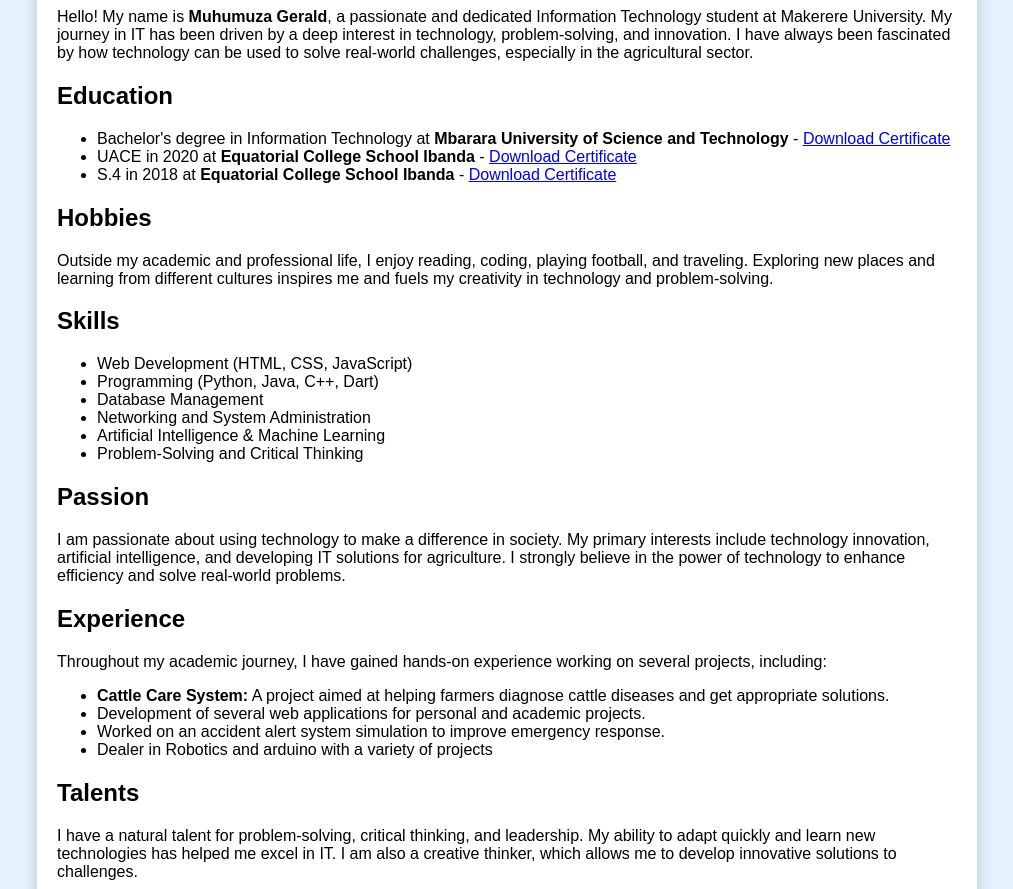
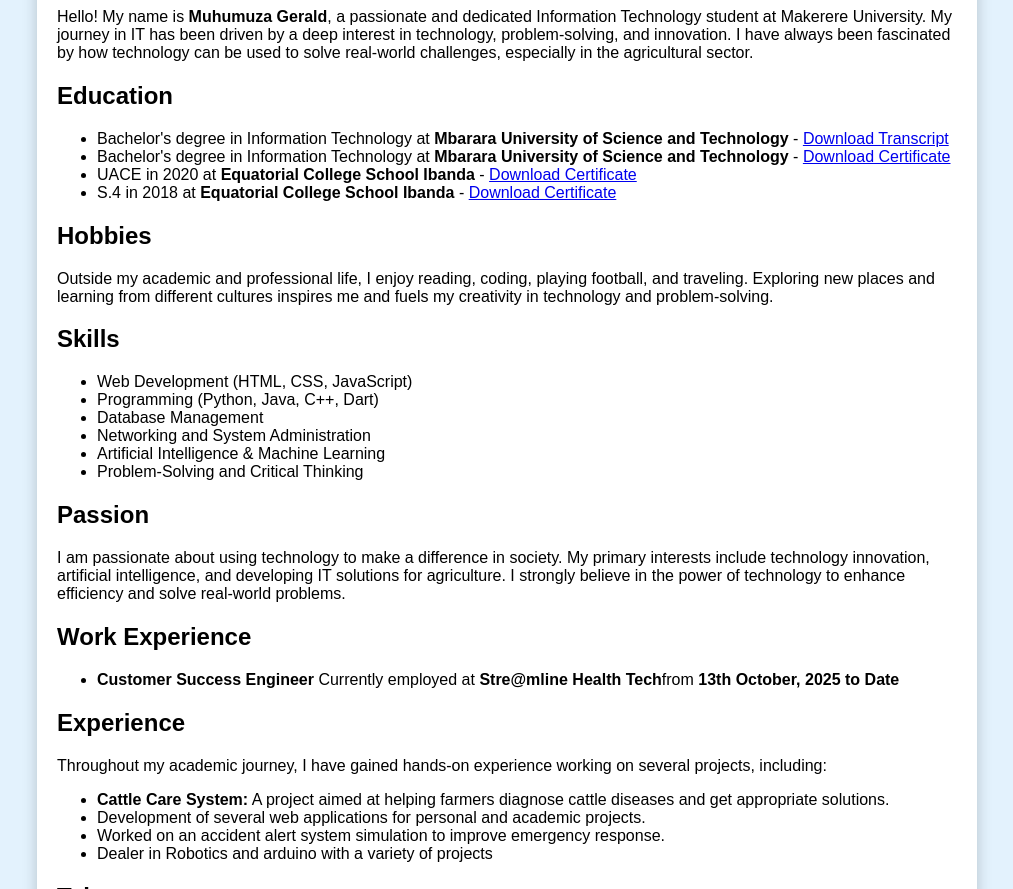
Before and after one commit to geraldmuhumuza/geraldmdev, a plain HTML site: page index.html in a window 1280 px wide. Shown: the part 380-1269 px from the top of the page, without its empty margins (133-1146 px from the left). Drawn offline with Linux system fonts and the light colour scheme.

Commit message:
Update index.html

```diff
--- a/index.html
+++ b/index.html
@@ -15,7 +15,8 @@
 
         <h2>Education</h2>
         <ul>
-            <li>Bachelor's degree in Information Technology at <strong>Mbarara University of Science and Technology</strong> - <a href="makerere_cert.pdf" download>Download Certificate</a></li>
+            <li>Bachelor's degree in Information Technology at <strong>Mbarara University of Science and Technology</strong> - <a href="Transcript_gerald.pdf" download>Download Transcript</a></li>
+            <li>Bachelor's degree in Information Technology at <strong>Mbarara University of Science and Technology</strong> - <a href="Certificate_gerald(1).pdf" download>Download Certificate</a></li>
             <li>UACE in 2020 at <strong>Equatorial College School Ibanda</strong> - <a href="uace.pdf" download>Download Certificate</a></li>
             <li>S.4 in 2018 at <strong>Equatorial College School Ibanda</strong> - <a href="uce.pdf" download>Download Certificate</a></li>
         </ul>
@@ -35,6 +36,11 @@
 
         <h2>Passion</h2>
         <p>I am passionate about using technology to make a difference in society. My primary interests include technology innovation, artificial intelligence, and developing IT solutions for agriculture. I strongly believe in the power of technology to enhance efficiency and solve real-world problems.</p>
+
+        <h2>Work Experience</h2>
+            <ul>
+                <li><strong>Customer Success Engineer</strong> Currently employed at <strong>Stre@mline Health Tech</strong>from <strong>13th October, 2025 to Date</strong></li>
+            </ul>
 
         <h2>Experience</h2>
         <p>Throughout my academic journey, I have gained hands-on experience working on several projects, including:</p>
```
